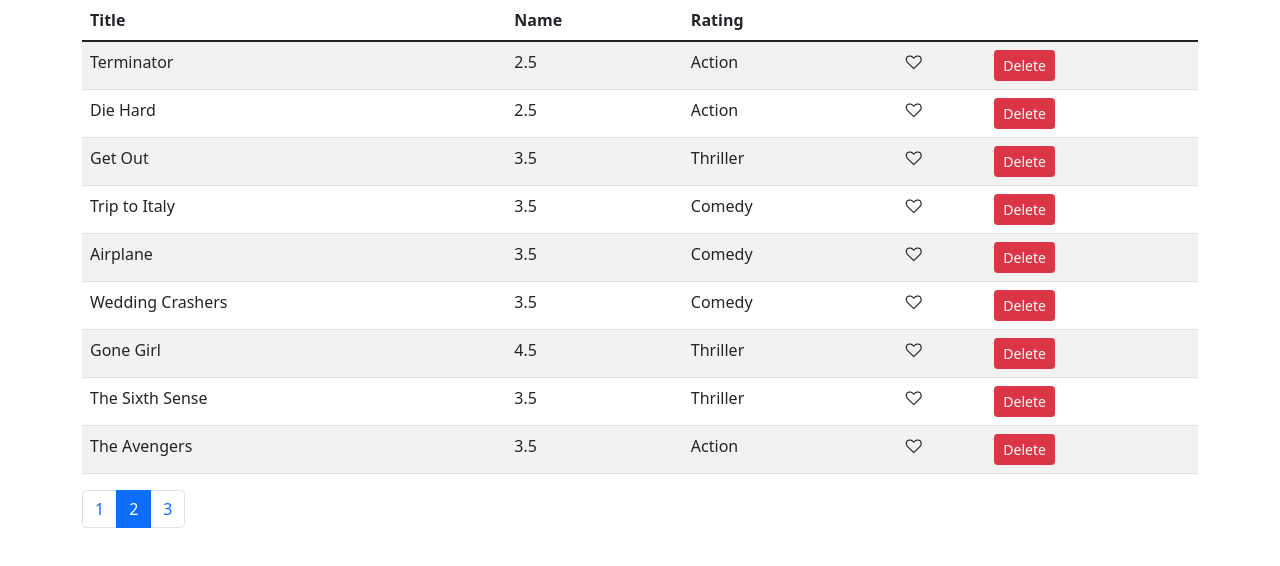
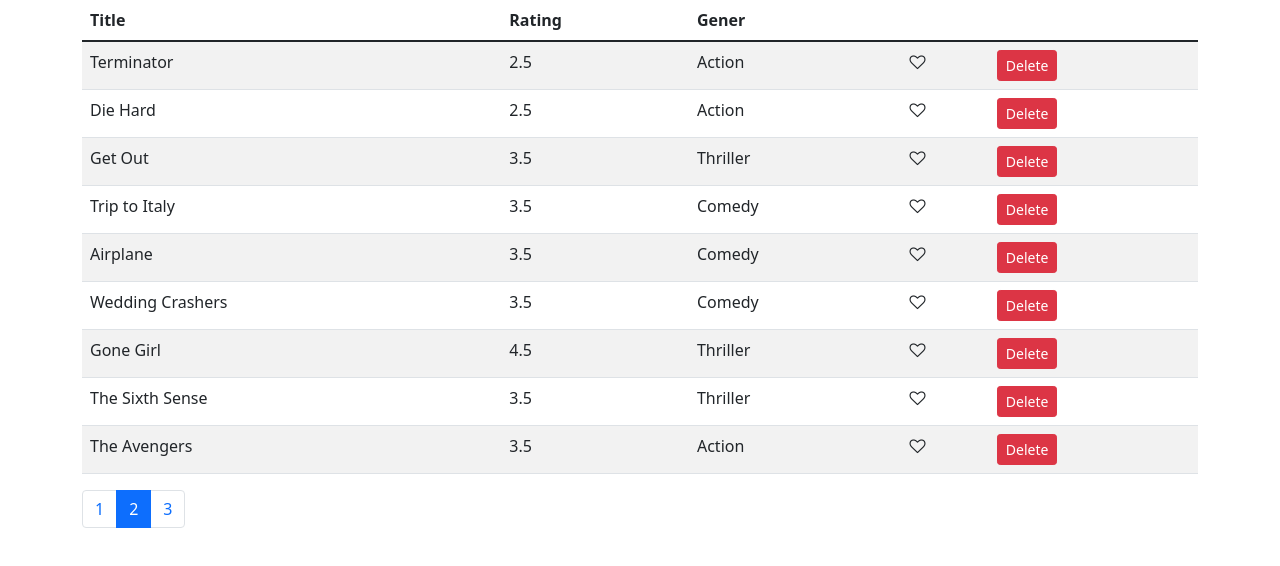
Before and after one commit to Pratap11109/moviechart, a React (Create React App) app: page / in a window 1280 px wide. Shown: the top 566 px of the page. Built offline with nearby package versions, Linux system fonts and the light colour scheme; the HTML template or start-up script is replaced by a standard one.

Commit message:
Sorting asending function  added

```diff
--- a/src/component/table.jsx
+++ b/src/component/table.jsx
@@ -21,6 +21,37 @@
       Movies,
     });
   };
+
+  sortByTitle=()=>{
+    const Movies=[...this.state.Movies];
+    Movies.sort((obj1,obj2)=>{
+      if(obj1.title === obj2.title)return 0;
+      return obj1.title<obj2.title?-1:1;
+    })
+    this.setState({
+      Movies
+    })
+  };
+  sortByGenre=()=>{
+    const Movies=[...this.state.Movies];
+    Movies.sort((obj1,obj2)=>{
+      if(obj1.genre.name === obj2.genre.name)return 0;
+      return obj1.genre.name<obj2.genre.name?-1:1;
+    })
+    this.setState({
+      Movies
+    })
+  }
+  sortByRating=()=>{
+    const Movies=[...this.state.Movies];
+    Movies.sort((obj1,obj2)=>{
+      if(obj1.dailyRentalRate === obj2.dailyRentalRate)return 0;
+      return obj1.dailyRentalRate<obj2.dailyRentalRate?-1:1;
+    })
+    this.setState({
+      Movies
+    })
+  }
   render() {
     const { Movies } = this.state;
     if (Movies.length === 0) return <p>No Movie left</p>;
@@ -28,9 +59,9 @@
       <table className="table table-striped">
         <thead>
           <tr>
-            <th>Title</th>
-            <th>Name</th>
-            <th>Rating</th>
+            <th onClick={this.sortByTitle} style={{cursor:"pointer"}}>Title</th>
+            <th onClick={this.sortByRating} style={{cursor:"pointer"}}>Rating</th>
+            <th onClick={this.sortByGenre} style={{cursor:"pointer"}}>Gener</th>
             <th></th>
             <th></th>
           </tr>
```
